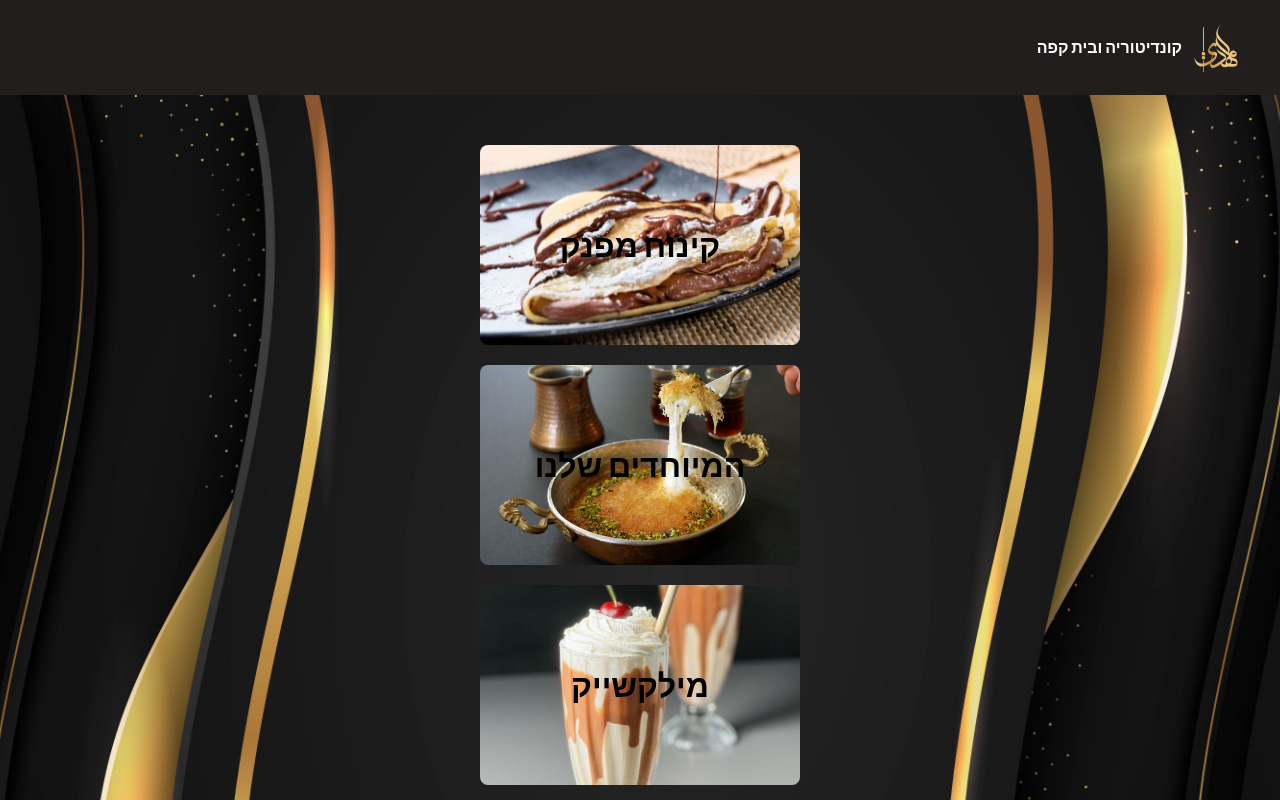
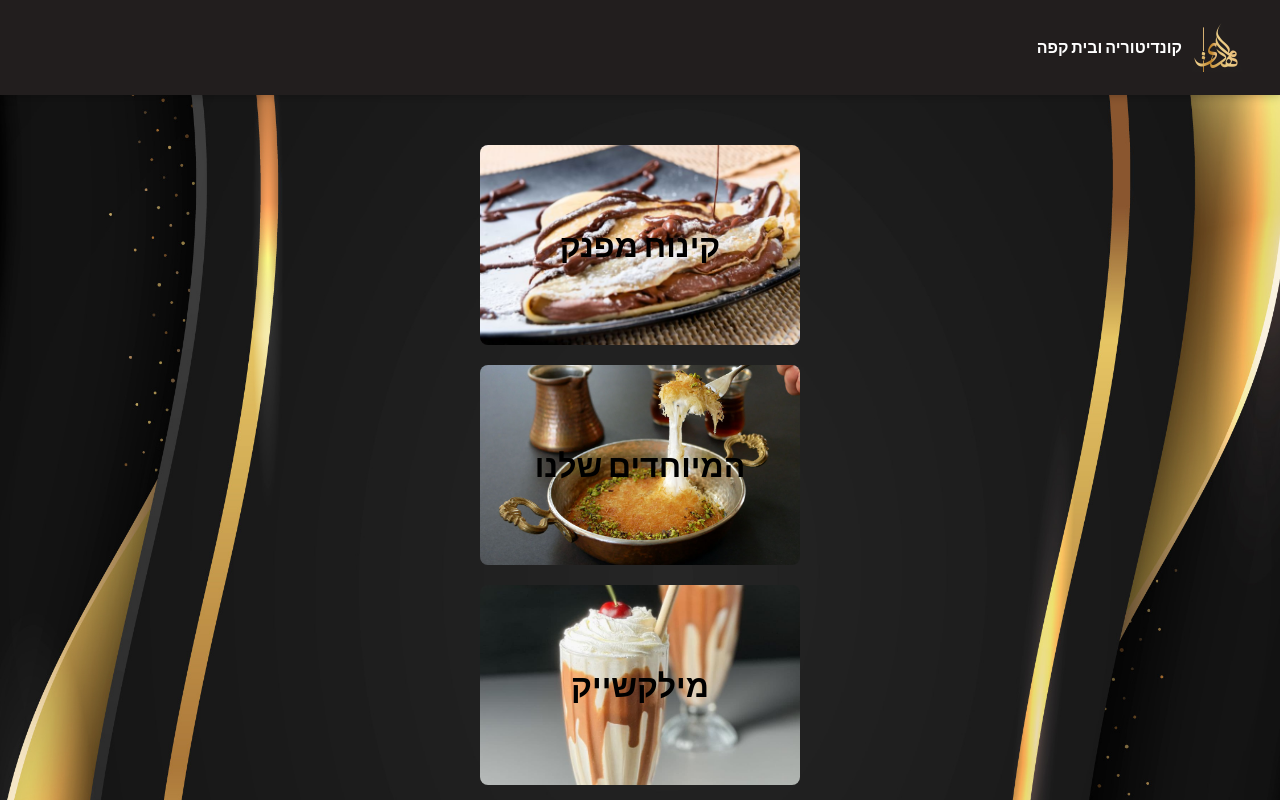
Before and after one commit to RaafatMarzuq/Al-Mahdi-Sweets, a React (Create React App) app: page / in a window 1280 px wide. Shown: the top 800 px of the page. Built offline with nearby package versions, Linux system fonts and the light colour scheme.

Commit message:
adding css

```diff
--- a/src/App.jsx
+++ b/src/App.jsx
@@ -3,10 +3,10 @@ import Header from "./components/Header/Header";
 import Footer from "./components/Footer/Footer";
 import { Route ,Routes, } from 'react-router-dom';
 import { BrowserRouter } from 'react-router-dom';
-
 import {specialDessertMenu,milkshakeMenu,coffeeMenu,dessertsMenu} from "./components/MenuItem" ;
 import HomePage from "./pages/HomePage/HomePage";
 import MenuPage from "./pages/CoffeePage/MenuPage";
+import './backgroundStyle.css'
 
 
 function App() {
--- /dev/null
+++ b/src/backgroundStyle.css
@@ -0,0 +1,25 @@
+* {
+    padding: 0;
+    box-sizing: border-box;
+    font-family: "Amatic SC", sans-serif;
+    font-weight: 700;
+    font-style: normal;
+  }
+
+  body {
+    background-image: url('../public/images/background1.jpg');
+    background-size: cover;
+    background-position: center;
+    background-repeat: no-repeat;
+    margin: 0;
+    padding: 0;
+  }
+
+
+
+@media screen and (max-width: 769px) {
+    .menu-container {
+    background-image: url('../public/images/background1.jpg');
+    background-size: auto;
+    }
+  }
--- a/src/pages/CoffeePage/style.css
+++ b/src/pages/CoffeePage/style.css
@@ -1,8 +1,8 @@
 .menu-container {
-  background-image: url('../../../public/images/background1.jpg');
+  /* background-image: url('../../../public/images/background1.jpg');
   background-size: cover;
   background-position: center;
-  background-repeat: no-repeat;
+  background-repeat: no-repeat;  */
   text-align: center;
   padding: 30px;
   display: flex;
@@ -12,12 +12,12 @@
   /* height: 100%;  */
 }
 
-
+/*
 @media screen and (max-width: 769px) {
   .menu-container {
     background-image: url('../../../public/images/background2.jpg');
   }
-}
+} */
 .menu-list {
   background-color: rgba(255, 255, 255, 0.65);
   border-radius: 8px;
--- a/src/pages/HomePage/style.css
+++ b/src/pages/HomePage/style.css
@@ -1,10 +1,10 @@
 
 
 .container {
-    background-image: url('../../../public/images/background1.jpg');
+    /* background-image: url('../../../public/images/background1.jpg');
     background-size: cover;
     background-position: center;
-    background-repeat: no-repeat;
+    background-repeat: no-repeat; */
     margin: 0;
     padding: 0 ;
     padding-top: 40px;
```
Also changed, not shown: public/images/background2.jpg.
